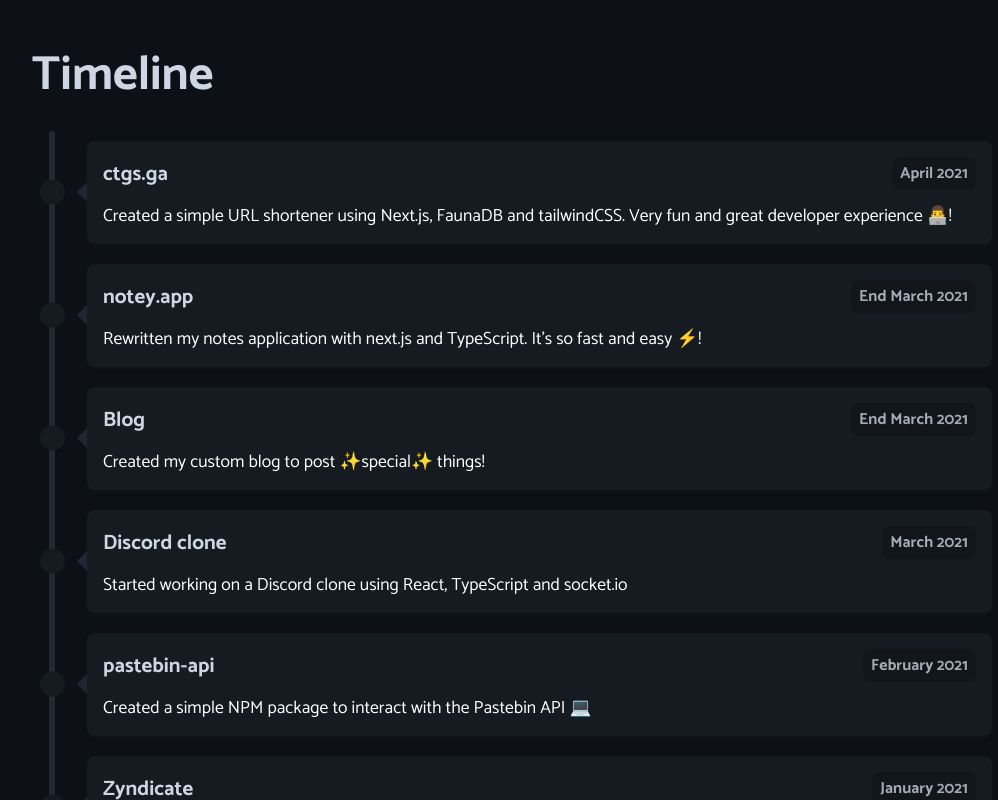
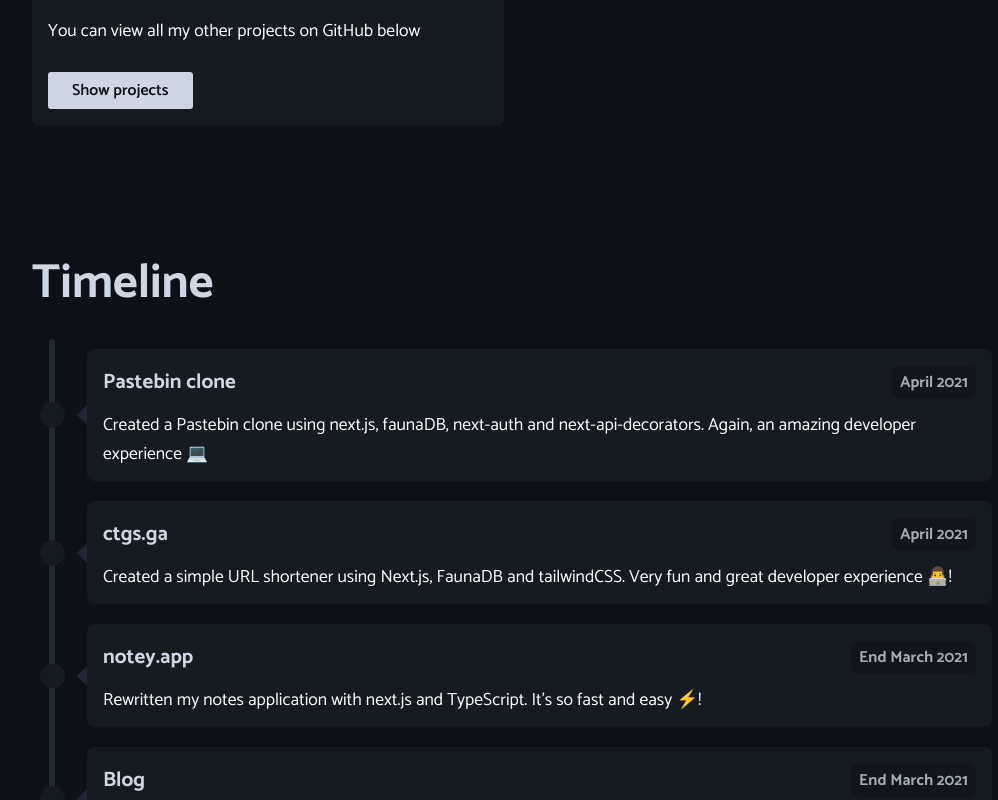
Before and after one commit to pzk3/casperiv.dev, a Next.js app: page / in a window 1280 px wide. Shown: the part 2120-2920 px from the top of the page, without its empty margins (128-1126 px from the left). Built offline with nearby package versions, Linux system fonts and the light colour scheme; no server answers.

Commit message:
:tada: updated projects

```diff
--- a/src/data/projects.ts
+++ b/src/data/projects.ts
@@ -5,6 +5,20 @@ const VIEW_CODE = "View Code";
 const OPEN_PROJECT = "Open Project";
 
 const projects: Project[] = [
+  {
+    title: "pastebin clone",
+    description: "A Pastebin clone using next.js, faunaDB, next-auth and next-api-decorators.",
+    buttons: [
+      {
+        url: `${url}/faunadb-pastebin-clone`,
+        name: VIEW_CODE,
+      },
+      {
+        url: "https://paste.caspertheghost.me",
+        name: OPEN_PROJECT,
+      },
+    ],
+  },
   {
     title: "notey.app",
     description: "A notes app to keep track of important things and share notes with others",
--- a/src/data/timeline.ts
+++ b/src/data/timeline.ts
@@ -1,6 +1,14 @@
 import TimelineItem from "types/Timeline";
 
 const timeline: TimelineItem[] = [
+  {
+    date: "April 2021",
+    title: "Pastebin clone",
+    text:
+      "Created a Pastebin clone using next.js, faunaDB, next-auth and next-api-decorators. Again, an amazing developer experience 💻",
+    url: "https://paste.caspertheghost.me",
+    full_date: "April 25, 2021",
+  },
   {
     date: "April 2021",
     title: "ctgs.ga",
```
